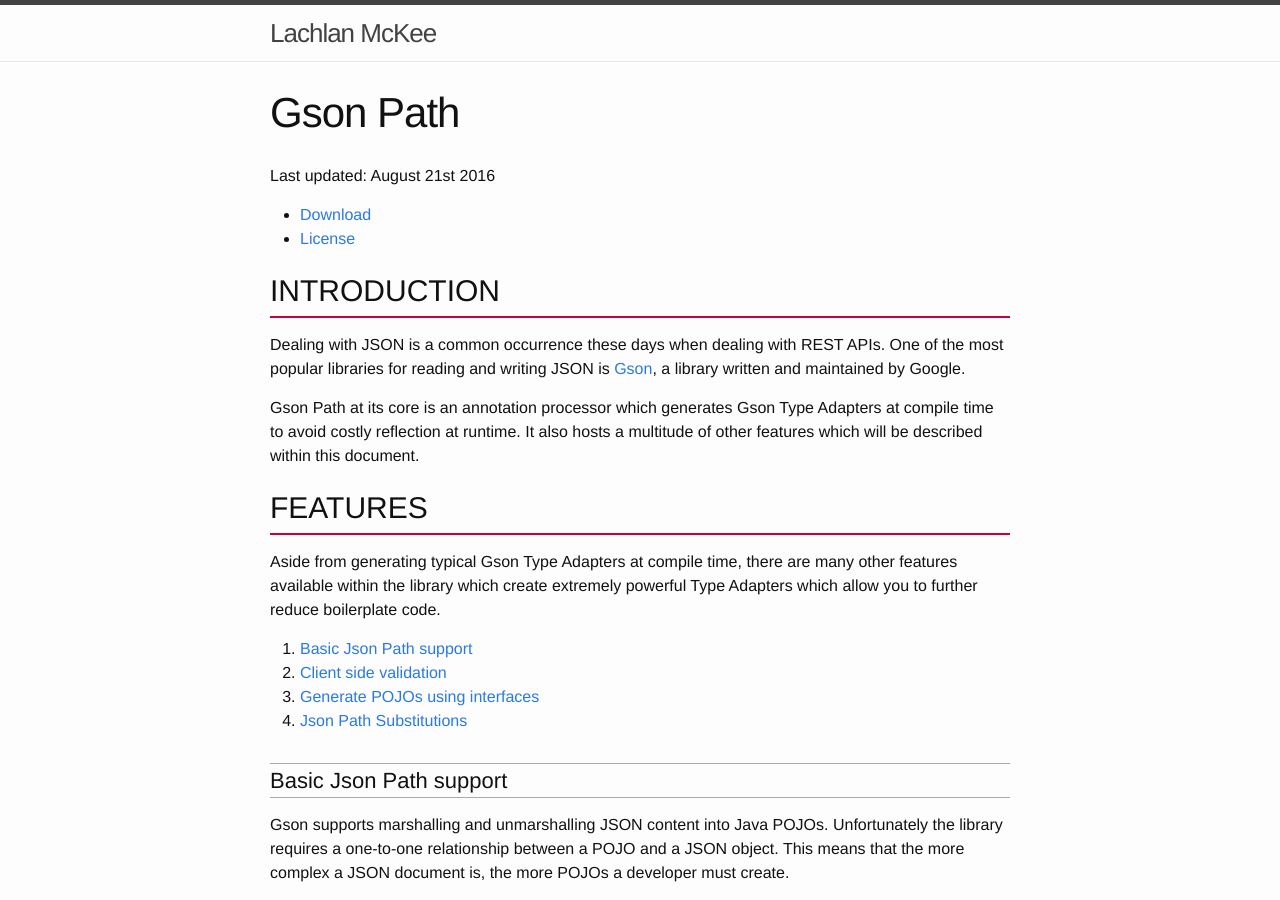
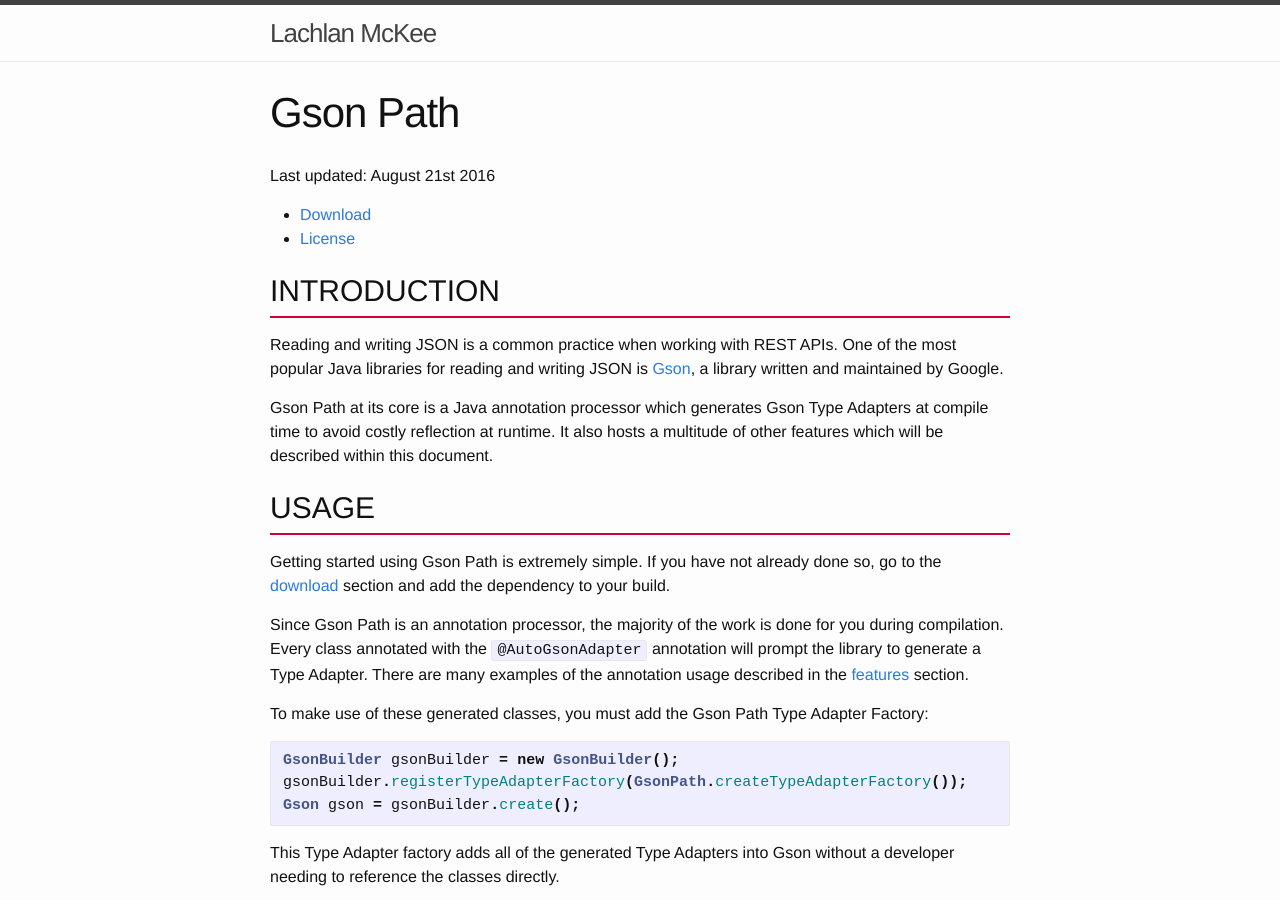
Before and after one commit to LachlanMcKee/LachlanMcKee.github.io, a Jekyll site: the page built from gsonpath.md, in a window 1280 px wide and 900 px high. Built offline with Jekyll 4.4.1, drawn with Linux system fonts in a browser that asks for light colours.

Commit message:
Added usage section

````diff
--- a/gsonpath.md
+++ b/gsonpath.md
@@ -10,9 +10,25 @@ Last updated: August 21st 2016
 * [License](#license)
 
 # Introduction
-Dealing with JSON is a common occurrence these days when dealing with REST APIs. One of the most popular libraries for reading and writing JSON is [Gson](https://github.com/google/gson), a library written and maintained by Google.
+Reading and writing JSON is a common practice when working with REST APIs. One of the most popular Java libraries for reading and writing JSON is [Gson](https://github.com/google/gson), a library written and maintained by Google.
 
-Gson Path at its core is an annotation processor which generates Gson Type Adapters at compile time to avoid costly reflection at runtime. It also hosts a multitude of other features which will be described within this document.
+Gson Path at its core is a Java annotation processor which generates Gson Type Adapters at compile time to avoid costly reflection at runtime. It also hosts a multitude of other features which will be described within this document.
+
+# Usage
+
+Getting started using Gson Path is extremely simple. If you have not already done so, go to the [download](#download) section and add the dependency to your build.
+
+Since Gson Path is an annotation processor, the majority of the work is done for you during compilation. Every class annotated with the `@AutoGsonAdapter` annotation will prompt the library to generate a Type Adapter. There are many examples of the annotation usage described in the [features](#features) section.
+
+To make use of these generated classes, you must add the Gson Path Type Adapter Factory:
+
+```java
+GsonBuilder gsonBuilder = new GsonBuilder();
+gsonBuilder.registerTypeAdapterFactory(GsonPath.createTypeAdapterFactory());
+Gson gson = gsonBuilder.create();
+```
+
+This Type Adapter factory adds all of the generated Type Adapters into Gson without a developer needing to reference the classes directly.
 
 # Features
 
````
